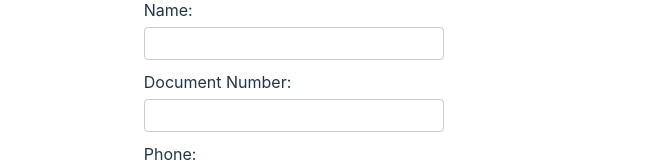
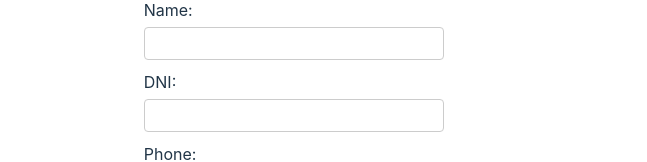
Before and after one commit to ivorossi/form-gtm, a React (Vite) app: page / in a window 1280 px wide. Shown: the part 300-462 px from the top of the page, without its empty margins (0-647 px from the left). Built offline with nearby package versions, Linux system fonts and the light colour scheme.

Commit message:
Update Form.tsx

```diff
--- a/src/components/Form/Form.tsx
+++ b/src/components/Form/Form.tsx
@@ -51,8 +51,8 @@ const Form: React.FC<FormProps> = ({ apiEndpoint }) => {
       <Label htmlFor="name">Name:</Label>
       <Input type="text" id="name" name="name" value={formData.name} onChange={handleChange} required />
 
-      <Label htmlFor="documentNumber">Document Number:</Label>
-      <Input type="text" id="dni" name="documentNumber" value={formData.documentNumber} onChange={handleChange} required />
+      <Label htmlFor="dni">DNI:</Label>
+      <Input type="text" id="dni" name="dni" value={formData.dni} onChange={handleChange} required />
 
       <Label htmlFor="phone">Phone:</Label>
       <Input type="tel" id="phone" name="phone" value={formData.phone} onChange={handleChange} required />
```
